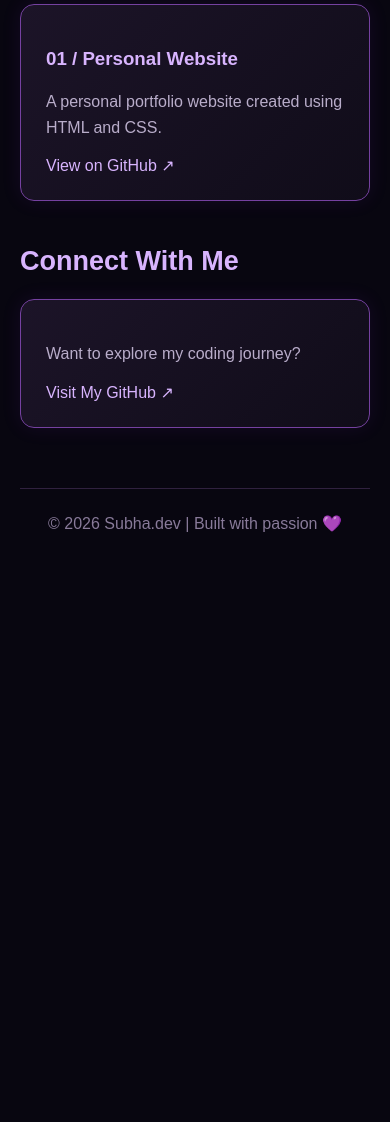
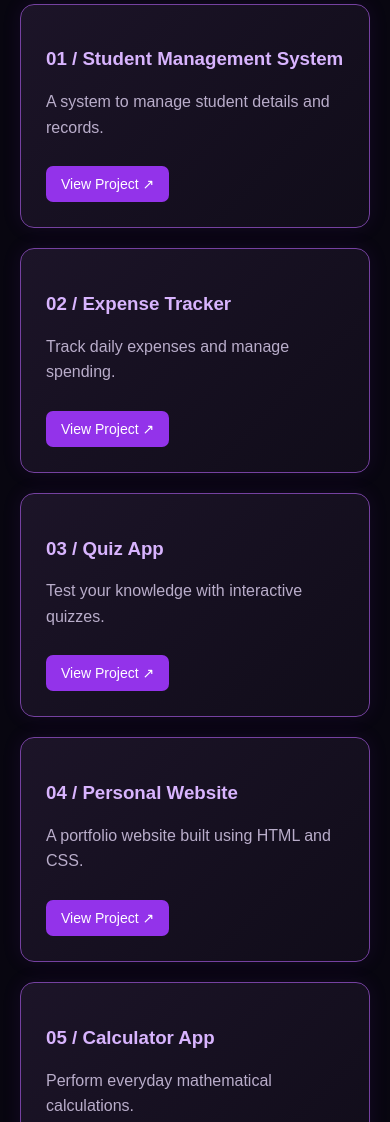
Before and after one commit to subha445/my-personal-website, a plain HTML site: page index.html in a window 390 px wide. Shown: the part 629-1751 px from the top of the page. Before the commit the page ends 1212 px from the top, so only its background shows below. Drawn offline with Linux system fonts and the light colour scheme.

Commit message:
Revamp portfolio layout and add new projects
Updated the layout and styling of the portfolio website, added new projects, and improved responsiveness.

```diff
--- a/index.html
+++ b/index.html
@@ -17,7 +17,7 @@ body {
 }
 
 .container {
-  max-width: 900px;
+  max-width: 1000px;
   margin: auto;
   padding: 25px 20px;
 }
@@ -88,12 +88,25 @@ h2 {
   margin-bottom: 22px;
 }
 
+.project-grid {
+  display: grid;
+  grid-template-columns: repeat(2, 1fr);
+  gap: 20px;
+}
+
 .card {
   background: linear-gradient(135deg,#1c1428,#100c19);
   border: 1px solid #7541a0;
   border-radius: 14px;
   padding: 25px;
   box-shadow: 0 0 20px #9333ea18;
+  transition: 0.3s;
+}
+
+.card:hover {
+  transform: translateY(-5px);
+  border-color: #c084fc;
+  box-shadow: 0 0 22px #9333ea55;
 }
 
 .card h3 { color: #d8b4fe; }
@@ -101,11 +114,22 @@ h2 {
 .card p {
   color: #b9adca;
   line-height: 1.6;
+  min-height: 48px;
 }
 
 .card a {
-  color: #d8b4fe;
+  display: inline-block;
+  margin-top: 10px;
+  padding: 10px 15px;
+  background: #9333ea;
+  color: white;
   text-decoration: none;
+  border-radius: 7px;
+  font-size: 14px;
+}
+
+.card a:hover {
+  background: #a855f7;
 }
 
 footer {
@@ -116,8 +140,9 @@ footer {
   margin-top: 60px;
 }
 
-@media (max-width: 500px) {
+@media (max-width: 600px) {
   .hero { padding-top: 65px; }
+  .project-grid { grid-template-columns: 1fr; }
 }
 </style>
 </head>
@@ -141,22 +166,58 @@ footer {
     Turning ideas into digital experiences.
   </p>
 
-  <a class="button"
-     href="#projects">Explore Projects ↓</a>
+  <a class="button" href="#projects">
+    Explore Projects ↓
+  </a>
 </div>
 
 <section id="projects">
   <h2>Featured Projects ✦</h2>
 
-  <div class="card">
-    <h3>01 / Personal Website</h3>
-    <p>
-      A personal portfolio website
-      created using HTML and CSS.
-    </p>
-    <a href="https://github.com/subha445/my-personal-website">
-      View on GitHub ↗
-    </a>
+  <div class="project-grid">
+
+    <div class="card">
+      <h3>01 / Student Management System</h3>
+      <p>A system to manage student details and records.</p>
+      <a href="https://github.com/subha445/Student-Management-System" target="_blank">View Project ↗</a>
+    </div>
+
+    <div class="card">
+      <h3>02 / Expense Tracker</h3>
+      <p>Track daily expenses and manage spending.</p>
+      <a href="https://github.com/subha445/Expense---Tracker" target="_blank">View Project ↗</a>
+    </div>
+
+    <div class="card">
+      <h3>03 / Quiz App</h3>
+      <p>Test your knowledge with interactive quizzes.</p>
+      <a href="https://github.com/subha445/Quiz-App-Create" target="_blank">View Project ↗</a>
+    </div>
+
+    <div class="card">
+      <h3>04 / Personal Website</h3>
+      <p>A portfolio website built using HTML and CSS.</p>
+      <a href="https://github.com/subha445/my-personal-website" target="_blank">View Project ↗</a>
+    </div>
+
+    <div class="card">
+      <h3>05 / Calculator App</h3>
+      <p>Perform everyday mathematical calculations.</p>
+      <a href="https://github.com/subha445/calculator-app" target="_blank">View Project ↗</a>
+    </div>
+
+    <div class="card">
+      <h3>06 / Weather App</h3>
+      <p>Check weather information with a simple interface.</p>
+      <a href="https://github.com/subha445/Weather---App" target="_blank">View Project ↗</a>
+    </div>
+
+    <div class="card">
+      <h3>07 / Todo App</h3>
+      <p>Organise tasks and keep track of your activities.</p>
+      <a href="https://github.com/subha445/Todo---app" target="_blank">View Project ↗</a>
+    </div>
+
   </div>
 </section>
 
@@ -164,9 +225,7 @@ footer {
   <h2>Connect With Me</h2>
   <div class="card">
     <p>Want to explore my coding journey?</p>
-    <a href="https://github.com/subha445">
-      Visit My GitHub ↗
-    </a>
+    <a href="https://github.com/subha445" target="_blank">Visit My GitHub ↗</a>
   </div>
 </section>
 
```
